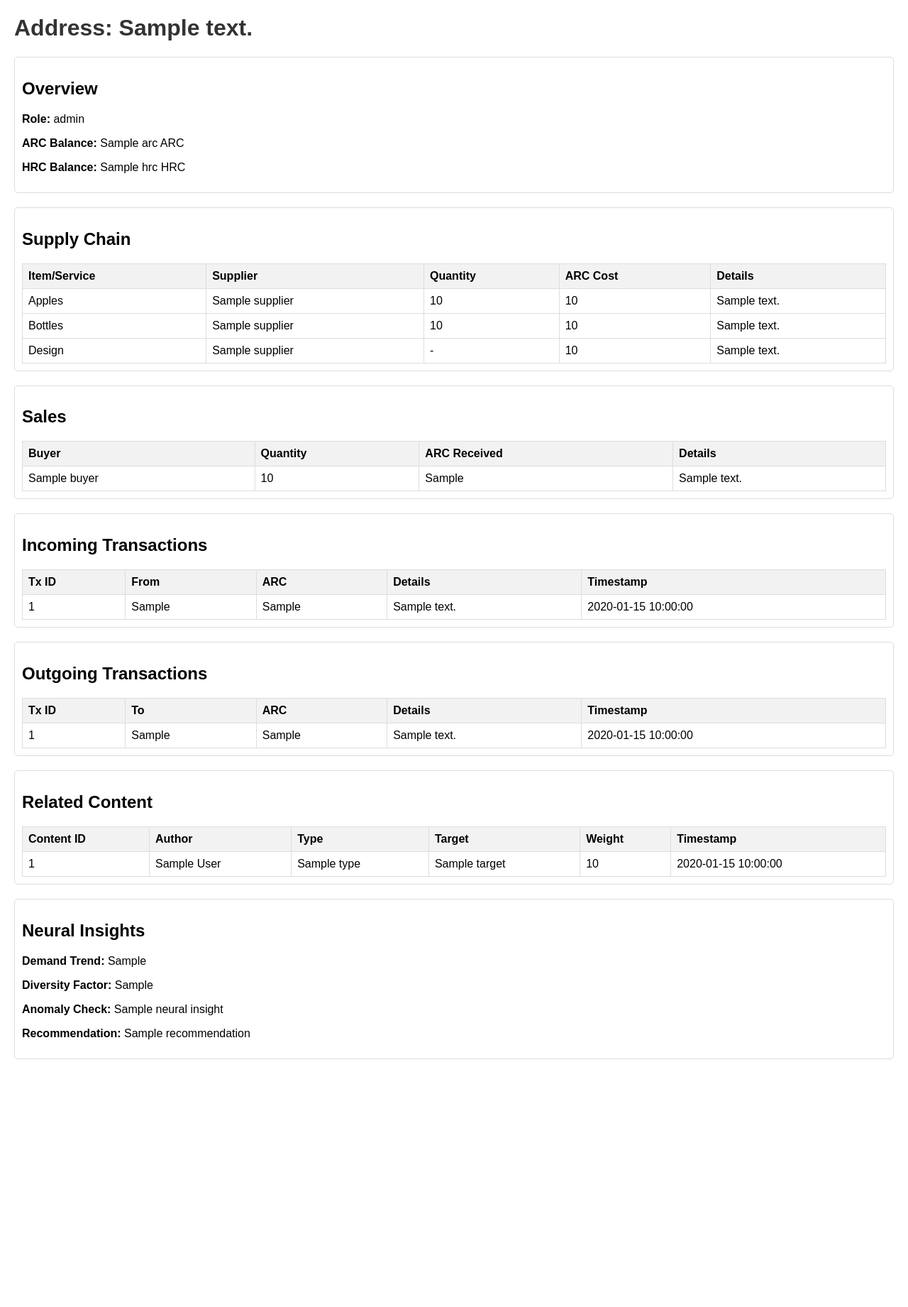
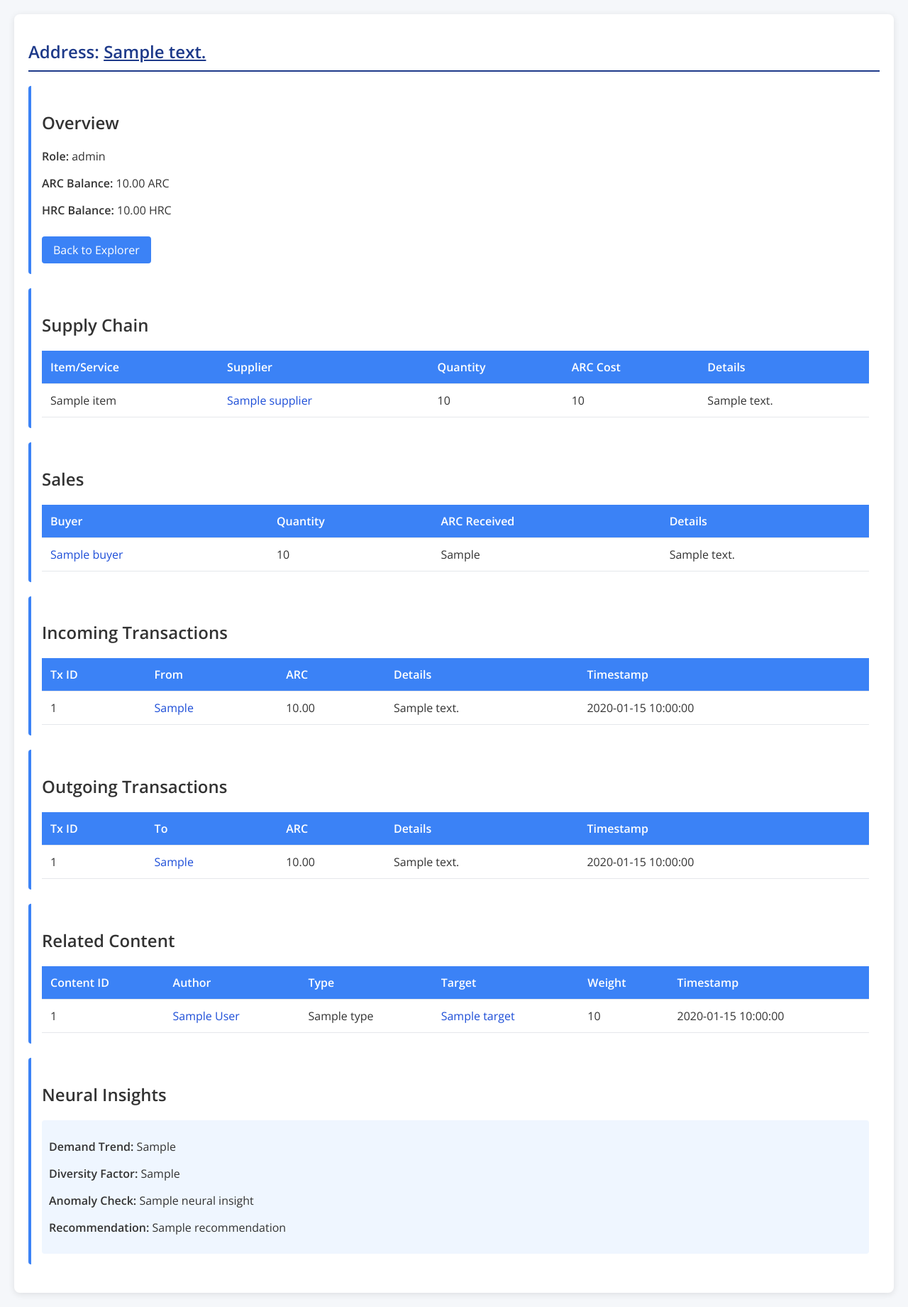
Before and after one commit to Canfly/Amalgam, a FastAPI app: template templates/address.html in a window 1280 px wide. Shown: the whole page at 71% size. Before the commit the page ends 1492 px from the top, so only its background shows below. Run offline with FastAPI, Linux system fonts and the light colour scheme; the template is opened without the code that fills it: most values are stand-ins (such as "Sample title", 1, 10 or a date in 2020).

Commit message:
Update address.html

```diff
--- a/templates/address.html
+++ b/templates/address.html
@@ -4,31 +4,104 @@
     <meta charset="UTF-8">
     <title>Amalgam Explorer - {{ address }}</title>
     <style>
-        body { font-family: Arial, sans-serif; margin: 20px; }
-        h1 { color: #333; }
-        .section { margin: 20px 0; padding: 10px; border: 1px solid #ddd; border-radius: 5px; }
-        table { width: 100%; border-collapse: collapse; }
-        th, td { padding: 8px; border: 1px solid #ddd; text-align: left; }
-        th { background-color: #f2f2f2; }
+        body {
+            font-family: 'Open Sans', sans-serif;
+            margin: 0;
+            padding: 20px;
+            background: #f5f7fa;
+            color: #333;
+        }
+        .container {
+            max-width: 1200px;
+            margin: 0 auto;
+            background: #fff;
+            border-radius: 8px;
+            box-shadow: 0 2px 10px rgba(0, 0, 0, 0.1);
+            padding: 20px;
+        }
+        h1 {
+            color: #1e3a8a;
+            font-size: 24px;
+            margin-bottom: 20px;
+            border-bottom: 2px solid #1e3a8a;
+            padding-bottom: 10px;
+        }
+        .section {
+            margin: 20px 0;
+            padding: 15px;
+            background: #ffffff;
+            border-left: 4px solid #3b82f6;
+            border-radius: 4px;
+        }
+        table {
+            width: 100%;
+            border-collapse: collapse;
+            background: #fff;
+        }
+        th, td {
+            padding: 12px;
+            text-align: left;
+            border-bottom: 1px solid #e5e7eb;
+        }
+        th {
+            background: #3b82f6;
+            color: #fff;
+            font-weight: 600;
+        }
+        td a {
+            color: #1d4ed8;
+            text-decoration: none;
+            font-weight: 500;
+        }
+        td a:hover {
+            text-decoration: underline;
+        }
+        .insight {
+            background: #eff6ff;
+            padding: 10px;
+            border-radius: 4px;
+            margin-top: 10px;
+        }
+        .btn {
+            display: inline-block;
+            padding: 8px 16px;
+            background: #3b82f6;
+            color: #fff;
+            text-decoration: none;
+            border-radius: 4px;
+            margin-top: 10px;
+        }
+        .btn:hover {
+            background: #1e40af;
+        }
     </style>
+    <link href="https://fonts.googleapis.com/css2?family=Open+Sans:wght@400;600&display=swap" rel="stylesheet">
 </head>
 <body>
-    <h1>Address: {{ address }}</h1>
+    <div class="container">
+        <h1>Address: <a href="/address/{{ address }}" style="color: #1e3a8a;">{{ address }}</a></h1>
 
         <div class="section">
             <h2>Overview</h2>
             <p><strong>Role:</strong> {{ role }}</p>
-        <p><strong>ARC Balance:</strong> {{ arc }} ARC</p>
-        <p><strong>HRC Balance:</strong> {{ hrc }} HRC</p>
+            <p><strong>ARC Balance:</strong> {{ '{:.2f}'.format(arc) }} ARC</p>
+            <p><strong>HRC Balance:</strong> {{ '{:.2f}'.format(hrc) }} HRC</p>
+            <a href="/" class="btn">Back to Explorer</a>
         </div>
 
         <div class="section">
             <h2>Supply Chain</h2>
             <table>
                 <tr><th>Item/Service</th><th>Supplier</th><th>Quantity</th><th>ARC Cost</th><th>Details</th></tr>
-            <tr><td>Apples</td><td>{{ supply_chain.apples.supplier }}</td><td>{{ supply_chain.apples.quantity }}</td><td>{{ supply_chain.apples.arc_cost }}</td><td>{{ supply_chain.apples.details }}</td></tr>
-            <tr><td>Bottles</td><td>{{ supply_chain.bottles.supplier }}</td><td>{{ supply_chain.bottles.quantity }}</td><td>{{ supply_chain.bottles.arc_cost }}</td><td>{{ supply_chain.bottles.details }}</td></tr>
-            <tr><td>Design</td><td>{{ supply_chain.design.supplier }}</td><td>-</td><td>{{ supply_chain.design.arc_cost }}</td><td>{{ supply_chain.design.details }}</td></tr>
+                {% for item, data in supply_chain.items() %}
+                <tr>
+                    <td>{{ item|capitalize }}</td>
+                    <td><a href="/address/{{ data.supplier }}">{{ data.supplier }}</a></td>
+                    <td>{{ data.quantity }}</td>
+                    <td>{{ data.arc_cost }}</td>
+                    <td>{{ data.details }}</td>
+                </tr>
+                {% endfor %}
             </table>
         </div>
 
@@ -36,7 +109,14 @@
             <h2>Sales</h2>
             <table>
                 <tr><th>Buyer</th><th>Quantity</th><th>ARC Received</th><th>Details</th></tr>
-            <tr><td>{{ sales.resident.buyer }}</td><td>{{ sales.resident.quantity }}</td><td>{{ sales.resident.arc_received }}</td><td>{{ sales.resident.details }}</td></tr>
+                {% for buyer, data in sales.items() %}
+                <tr>
+                    <td><a href="/address/{{ data.buyer }}">{{ data.buyer }}</a></td>
+                    <td>{{ data.quantity }}</td>
+                    <td>{{ data.arc_received }}</td>
+                    <td>{{ data.details }}</td>
+                </tr>
+                {% endfor %}
             </table>
         </div>
 
@@ -45,7 +125,13 @@
             <table>
                 <tr><th>Tx ID</th><th>From</th><th>ARC</th><th>Details</th><th>Timestamp</th></tr>
                 {% for tx in incoming_txs %}
-            <tr><td>{{ tx.tx_id }}</td><td>{{ tx.from_addr }}</td><td>{{ tx.arc_value }}</td><td>{{ tx.details }}</td><td>{{ tx.timestamp }}</td></tr>
+                <tr>
+                    <td>{{ tx.tx_id }}</td>
+                    <td><a href="/address/{{ tx.from_addr }}">{{ tx.from_addr }}</a></td>
+                    <td>{{ '{:.2f}'.format(tx.arc_value) }}</td>
+                    <td>{{ tx.details }}</td>
+                    <td>{{ tx.timestamp }}</td>
+                </tr>
                 {% endfor %}
             </table>
         </div>
@@ -55,7 +141,13 @@
             <table>
                 <tr><th>Tx ID</th><th>To</th><th>ARC</th><th>Details</th><th>Timestamp</th></tr>
                 {% for tx in outgoing_txs %}
-            <tr><td>{{ tx.tx_id }}</td><td>{{ tx.to_addr }}</td><td>{{ tx.arc_value }}</td><td>{{ tx.details }}</td><td>{{ tx.timestamp }}</td></tr>
+                <tr>
+                    <td>{{ tx.tx_id }}</td>
+                    <td><a href="/address/{{ tx.to_addr }}">{{ tx.to_addr }}</a></td>
+                    <td>{{ '{:.2f}'.format(tx.arc_value) }}</td>
+                    <td>{{ tx.details }}</td>
+                    <td>{{ tx.timestamp }}</td>
+                </tr>
                 {% endfor %}
             </table>
         </div>
@@ -65,17 +157,27 @@
             <table>
                 <tr><th>Content ID</th><th>Author</th><th>Type</th><th>Target</th><th>Weight</th><th>Timestamp</th></tr>
                 {% for c in content %}
-            <tr><td>{{ c.content_id }}</td><td>{{ c.author }}</td><td>{{ c.type }}</td><td>{{ c.target }}</td><td>{{ c.weight }}</td><td>{{ c.timestamp }}</td></tr>
+                <tr>
+                    <td>{{ c.content_id }}</td>
+                    <td><a href="/address/{{ c.author }}">{{ c.author }}</a></td>
+                    <td>{{ c.type }}</td>
+                    <td><a href="/address/{{ c.target }}">{{ c.target }}</a></td>
+                    <td>{{ c.weight }}</td>
+                    <td>{{ c.timestamp }}</td>
+                </tr>
                 {% endfor %}
             </table>
         </div>
 
         <div class="section">
             <h2>Neural Insights</h2>
+            <div class="insight">
                 <p><strong>Demand Trend:</strong> {{ neural_insights.demand_trend }}</p>
                 <p><strong>Diversity Factor:</strong> {{ neural_insights.diversity_factor }}</p>
                 <p><strong>Anomaly Check:</strong> {{ neural_insights.anomaly_check }}</p>
                 <p><strong>Recommendation:</strong> {{ neural_insights.recommendation }}</p>
             </div>
+        </div>
+    </div>
 </body>
 </html>
```
Lines whose indentation alone changed are shown as unchanged.
